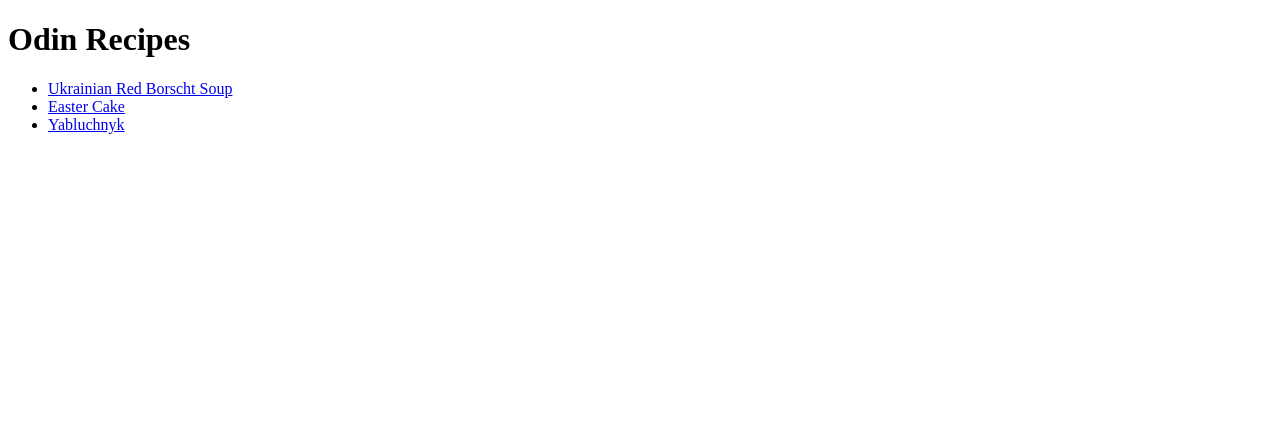
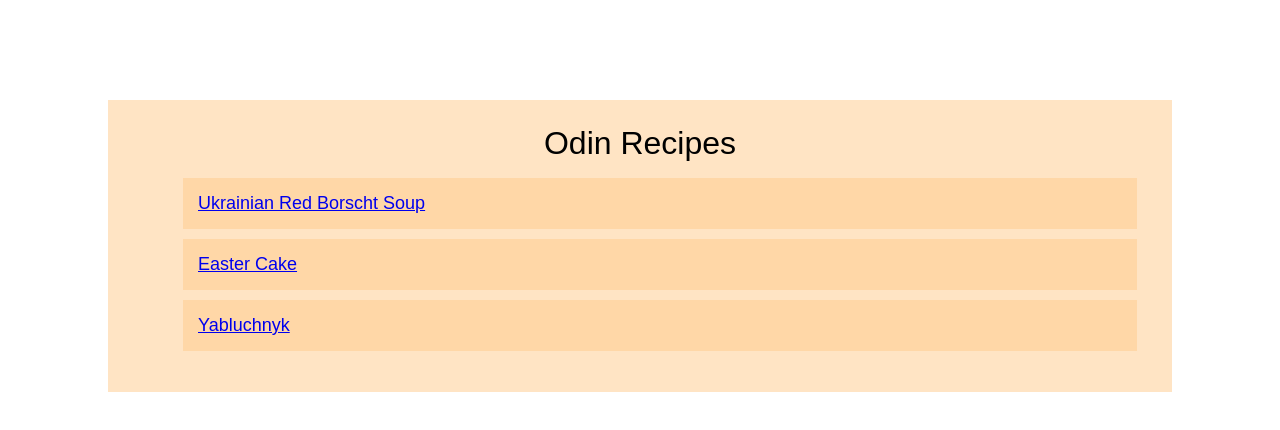
Before and after one commit to Aksirol/odin-recipes, a plain HTML site: page index.html in a window 1280 px wide. Drawn offline with Linux system fonts and the light colour scheme.

Commit message:
Add css file and style index.html
I created the "styles.css" file, linked it to the html files, and styled the index.html page

```diff
--- a/index.html
+++ b/index.html
@@ -3,17 +3,20 @@
 
 <head>
     <meta charset="UTF-8">
+    <link rel="stylesheet" href="./styles.css">
     <title>odin-recipes</title>
 </head>
 
 <body>
-    <h1>Odin Recipes</h1>
+    <div class="home">
+        <div class="odin">Odin Recipes</div>
 
-    <ul>
-        <li><a href="./recipes/borscht.html">Ukrainian Red Borscht Soup</a></li>
-        <li><a href="./recipes/easter_cake.html">Easter Cake</a></li>
-        <li><a href="./recipes/yabluchnyk.html">Yabluchnyk</a></li>
-    </ul>
+        <ul>
+            <li class="first"><a href="./recipes/borscht.html">Ukrainian Red Borscht Soup</a></li>
+            <li class="first"><a href="./recipes/easter_cake.html">Easter Cake</a></li>
+            <li class="first"><a href="./recipes/yabluchnyk.html">Yabluchnyk</a></li>
+        </ul>
+    </div>
 </body>
 
 </html>
--- /dev/null
+++ b/styles.css
@@ -0,0 +1,24 @@
+.home {
+    width: auto;
+    height: auto;
+    margin: 100px;
+    padding: 25px;
+    font-family: Arial, Helvetica, sans-serif;
+    background-color: bisque;
+
+}
+
+.first {
+    font-size: large;
+    font-family: Arial, Helvetica, sans-serif;
+    display: block;
+    background-color: rgb(255, 215, 167);
+    margin: 10px;
+    padding: 15px;
+}
+
+.odin {
+    font-size: xx-large;
+    font-family: Arial, Helvetica, sans-serif;
+    text-align: center;
+}
```
Also changed, not shown: recipes/borscht.html (+6 -2 lines), recipes/easter_cake.html (+1 -0 lines), recipes/yabluchnyk.html (+1 -0 lines).
